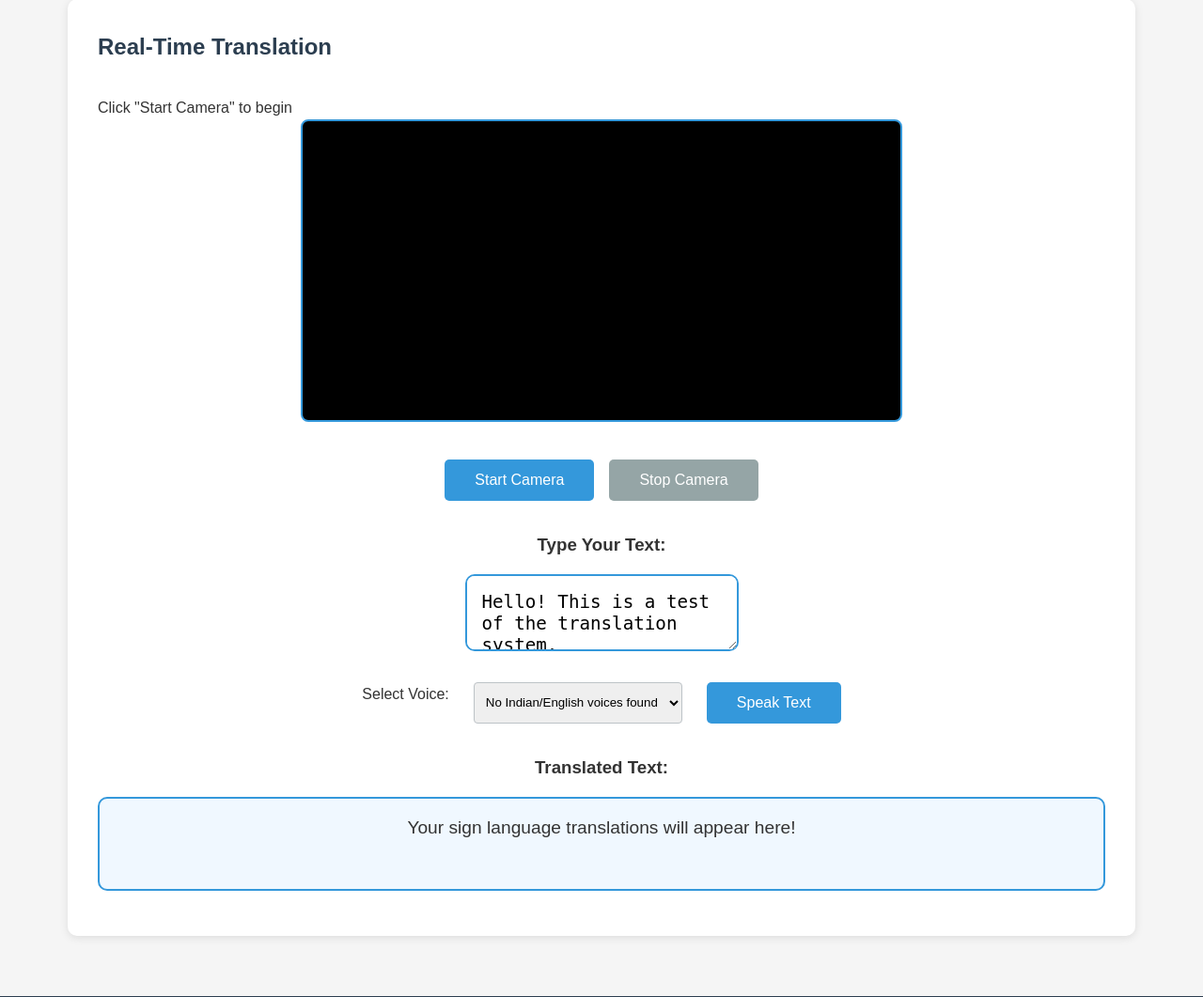
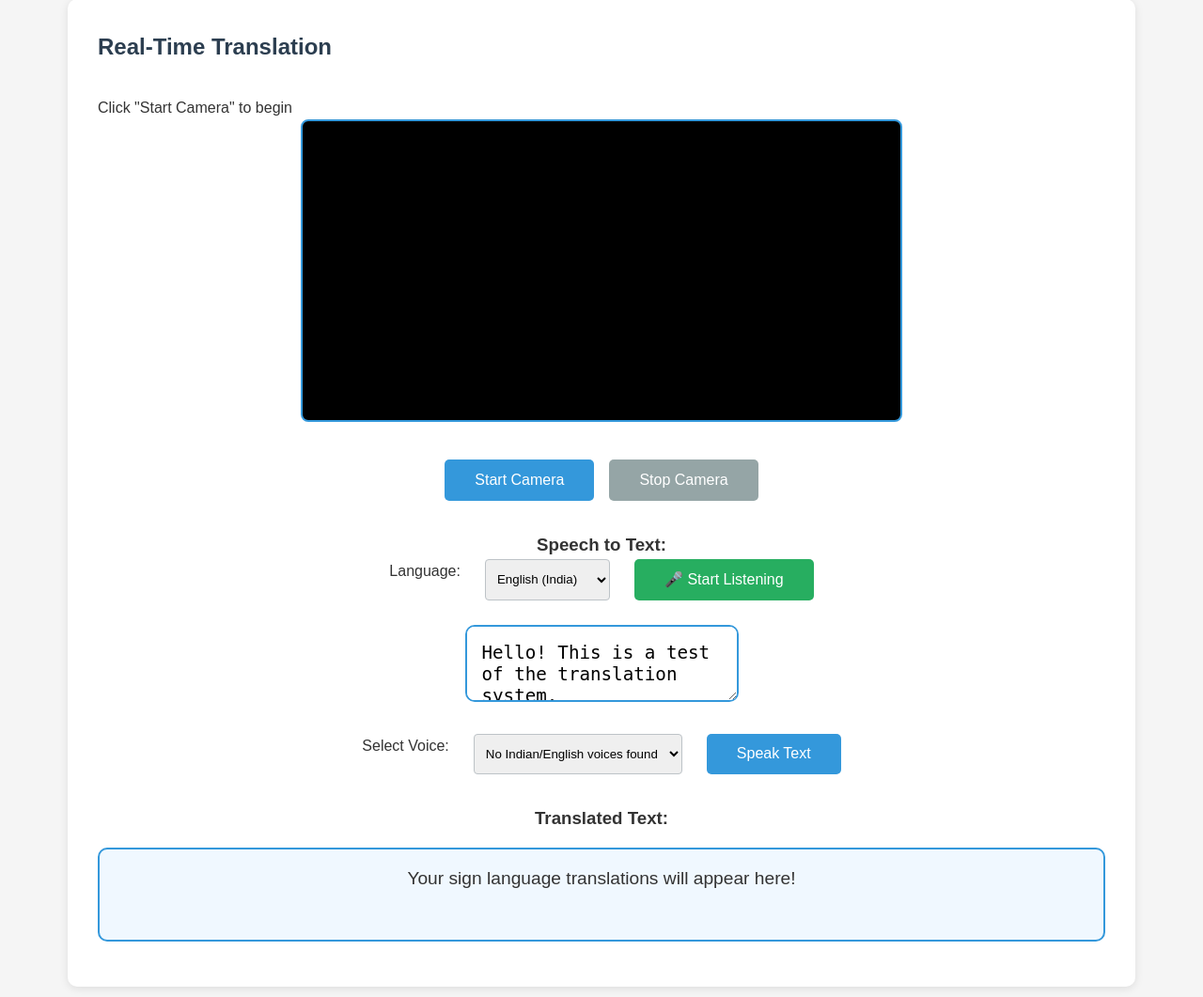
Before and after one commit to viinx09/AI_Sign_Language_project1, a Flask app: page /translation in a window 1280 px wide. Shown: the part 103-1164 px from the top of the page at 94% size. Run offline with Flask 3, Linux system fonts and the light colour scheme; some libraries are stand-ins or nearby versions.

Commit message:
Add speech-to-text functionality

```diff
--- a/frontend/static/js/main.js
+++ b/frontend/static/js/main.js
@@ -363,6 +363,9 @@ document.addEventListener('DOMContentLoaded', function() {
     const startTranslationBtn = document.getElementById('startTranslationBtn');
     const stopTranslationBtn = document.getElementById('stopTranslationBtn');
     const translationWebcam = document.getElementById('translationWebcam');
+    const startSTTBtn = document.getElementById('startSTTBtn');
+    const stopSTTBtn = document.getElementById('stopSTTBtn');
+    const sttLanguage = document.getElementById('sttLanguage');
 
     if (startTranslationBtn && stopTranslationBtn && translationWebcam) {
         let translationStream;
@@ -437,6 +440,76 @@ document.addEventListener('DOMContentLoaded', function() {
                 showStatus('Camera disconnected');
             }
         });
+    }
+
+    // === SPEECH TO TEXT ===
+    if (startSTTBtn && stopSTTBtn) {
+        let recognition;
+        const SpeechRecognition = window.SpeechRecognition || window.webkitSpeechRecognition;
+
+        if (!SpeechRecognition) {
+            startSTTBtn.disabled = true;
+            startSTTBtn.textContent = "Speech recognition not supported";
+            showStatus("Speech recognition not supported in this browser. Try Chrome/Edge.", true);
+        } else {
+            recognition = new SpeechRecognition();
+            recognition.continuous = true;
+            recognition.interimResults = true;
+
+            if (sttLanguage) {
+                recognition.lang = sttLanguage.value;
+                sttLanguage.addEventListener('change', function() {
+                    recognition.lang = this.value;
+                });
+            }
+
+            recognition.onstart = function() {
+                startSTTBtn.style.display = "none";
+                stopSTTBtn.style.display = "inline-block";
+                showStatus("Listening... Speak now!");
+            };
+
+            recognition.onresult = function(event) {
+                let transcript = "";
+                for (let i = event.resultIndex; i < event.results.length; i++) {
+                    transcript += event.results[i][0].transcript;
+                }
+                if (textToSpeak) {
+                    textToSpeak.value = transcript;
+                }
+            };
+
+            recognition.onerror = function(event) {
+                console.error("Speech recognition error:", event.error);
+                let errorMsg = "Speech recognition error: ";
+                switch(event.error) {
+                    case 'not-allowed':
+                        errorMsg += "Microphone permission denied. Please allow microphone access.";
+                        showPermissionHelp(true);
+                        break;
+                    case 'no-speech':
+                        errorMsg += "No speech detected.";
+                        break;
+                    default:
+                        errorMsg += event.error;
+                }
+                showStatus(errorMsg, true);
+            };
+
+            recognition.onend = function() {
+                startSTTBtn.style.display = "inline-block";
+                stopSTTBtn.style.display = "none";
+                showStatus("Stopped listening");
+            };
+
+            startSTTBtn.addEventListener('click', function() {
+                recognition.start();
+            });
+
+            stopSTTBtn.addEventListener('click', function() {
+                recognition.stop();
+            });
+        }
     }
 
     const speakBtn = document.getElementById('speakBtn');
--- a/frontend/templates/translation.html
+++ b/frontend/templates/translation.html
@@ -10,10 +10,10 @@
 
         <!-- Permission help box -->
         <div id="permissionHelp" class="feature-card" style="display: none; margin-bottom: 1rem; border: 1px solid #f39c12; background: #fff8e1;">
-            <h3 style="color: #f39c12;">📷 Camera Permission Needed</h3>
-            <p>If you denied camera access before, please follow these steps:</p>
+            <h3 style="color: #f39c12;">📷 Camera / Microphone Permission Needed</h3>
+            <p>If you denied access before, please follow these steps:</p>
             <ol style="margin-left: 1.5rem; text-align: left;">
-                <li>Look for the camera icon in your browser's address bar</li>
+                <li>Look for the camera/microphone icon in your browser's address bar</li>
                 <li>Click it and select "Always allow" or "Allow"</li>
                 <li>Refresh the page and try again</li>
             </ol>
@@ -27,13 +27,29 @@
             <button id="stopTranslationBtn" class="btn-secondary">Stop Camera</button>
         </div>
         <div class="translation-output">
-            <h3>Type Your Text:</h3>
-            <textarea id="textToSpeak" class="text-box" style="min-height: 80px;">Hello! This is a test of the translation system.</textarea>
+            <h3>Speech to Text:</h3>
+            <div class="controls" style="margin-bottom: 10px;">
+                <label style="margin-right: 10px;">Language:</label>
+                <select id="sttLanguage" style="padding: 8px; border-radius: 4px; border: 1px solid #bdc3c7; margin-right: 10px;">
+                    <option value="en-IN">English (India)</option>
+                    <option value="hi-IN">Hindi (India)</option>
+                    <option value="bn-IN">Bengali (India)</option>
+                    <option value="ta-IN">Tamil (India)</option>
+                    <option value="te-IN">Telugu (India)</option>
+                    <option value="kn-IN">Kannada (India)</option>
+                    <option value="mr-IN">Marathi (India)</option>
+                </select>
+                <button id="startSTTBtn" class="btn-primary" style="background-color: #27ae60;">🎤 Start Listening</button>
+                <button id="stopSTTBtn" class="btn-secondary" style="display: none;">⏹️ Stop Listening</button>
+            </div>
+            <textarea id="textToSpeak" class="text-box" style="min-height: 80px;" placeholder="Speak something, or type here...">Hello! This is a test of the translation system.</textarea>
+
             <div class="controls" style="margin-top: 10px;">
                 <label style="margin-right: 10px;">Select Voice:</label>
                 <select id="voiceSelector" style="padding: 8px; border-radius: 4px; border: 1px solid #bdc3c7; margin-right: 10px;"></select>
                 <button id="speakBtn" class="btn-primary">Speak Text</button>
             </div>
+
             <h3 style="margin-top: 30px;">Translated Text:</h3>
             <div id="translatedText" class="text-box" style="background-color: #f0f8ff;">Your sign language translations will appear here!</div>
         </div>
```
